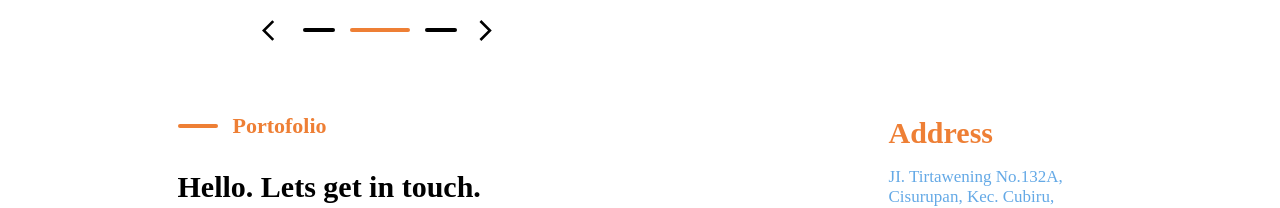
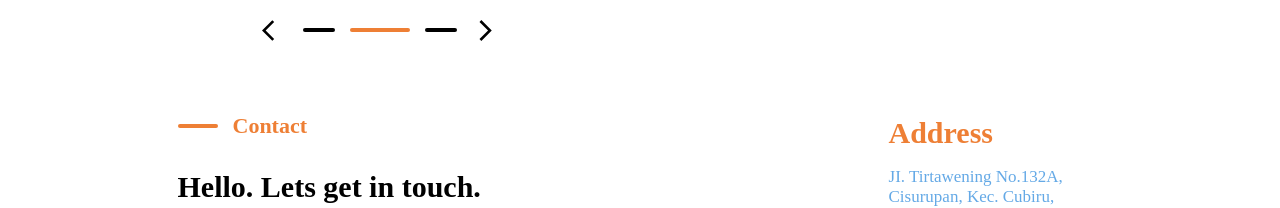
Before and after one commit to RakanGarvey/react-port3, a React (Create React App) app: page / in a window 1280 px wide. Shown: the part 4158-4366 px from the top of the page. Built offline with nearby package versions, Linux system fonts and the light colour scheme.

Commit message:
Update Contact.jsx

```diff
--- a/src/components/Contact.jsx
+++ b/src/components/Contact.jsx
@@ -6,7 +6,7 @@ const Contact = () => {
             <div className='contact-det'>
                 <div className='contact-title'>
                     <div className="underline2"></div>
-                        <h3>Portofolio</h3>
+                        <h3>Contact</h3>
                 </div>
                 <h2 className="contact-desc">Hello. Lets get in touch.</h2>
                 <form action="">
```
